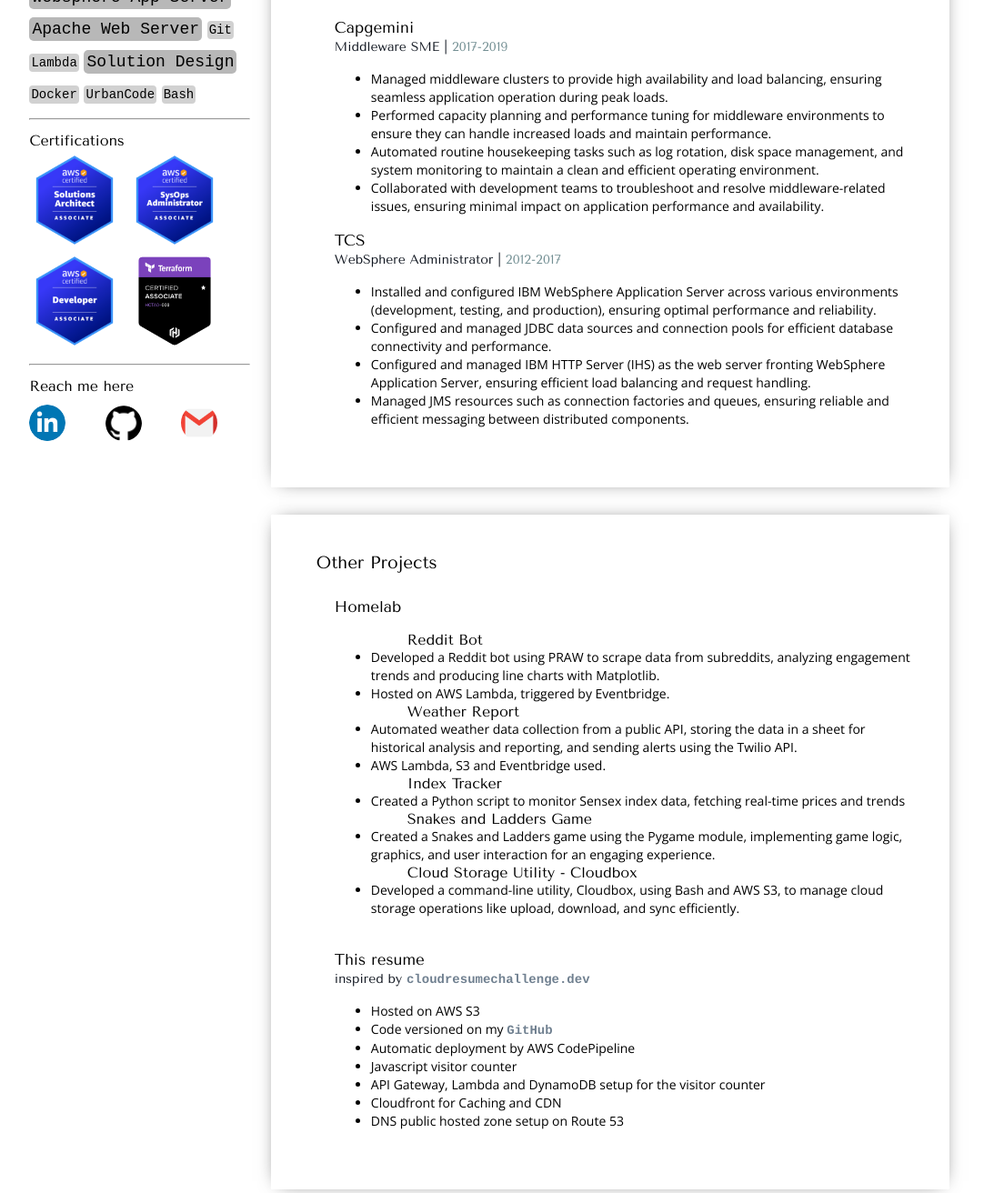
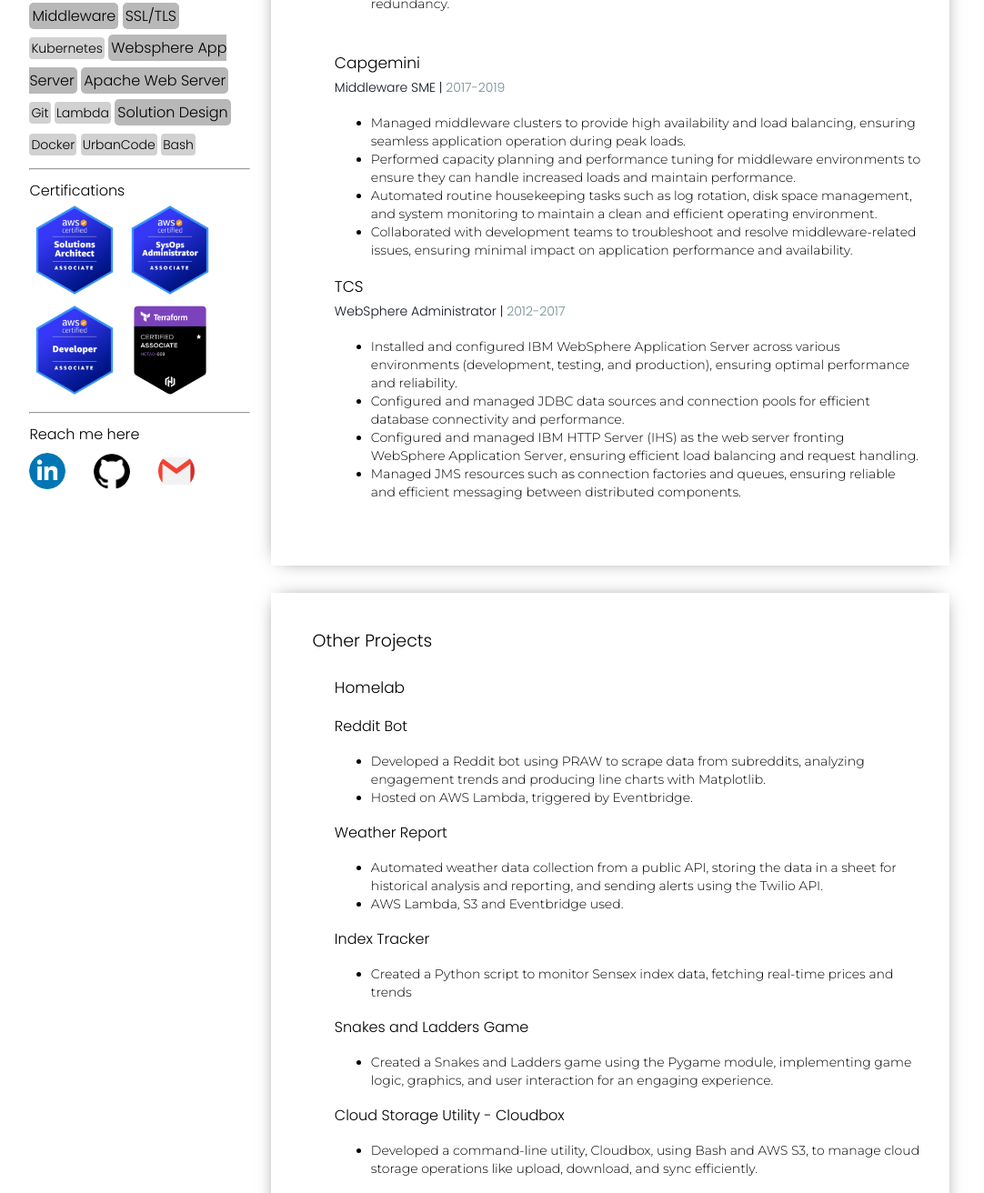
Before and after one commit to amithub29/resume-webpage, a plain HTML site: page index.html in a window 1280 px wide. Shown: the part 708-2020 px from the top of the page at 91% size, without its empty margins (102-1184 px from the left). Drawn offline with nearby package versions, Linux system fonts and the light colour scheme; a script that the page names is missing.

Commit message:
Font and Alignment changes

```diff
--- a/index.html
+++ b/index.html
@@ -3,8 +3,8 @@
 	<head>
 		<title>Amit Mehta - Resume</title>
 		<link rel="stylesheet" type="text/css" href="style.css">
-		<link rel="stylesheet" media="screen" href="https://fonts.googleapis.com/css2?family=Tenor+Sans&display=swap" type="text/css"/>
-		<link rel="stylesheet" href="https://fonts.googleapis.com/css2?family=Open+Sans:wght@300&display=swap" type="text/css"/>
+		<link rel="stylesheet" media="screen" href="https://fonts.googleapis.com/css2?family=Poppins:wght@300&display=swap" type="text/css"/>
+		<link rel="stylesheet" href="https://fonts.googleapis.com/css2?family=Montserrat:wght@300&display=swap" type="text/css"/>
 		<script type="text/javascript" src="get_apis.js" defer></script>
 	</head>
 
@@ -15,7 +15,18 @@
 					<img id="profile-photo" src="images/website-photo.jpg" alt="Profile-Image">
 				</div>
 				<p id="name">Amit Mehta<br></p>
-				<p>AWS | Python | Linux | Middleware | Terraform<br><span id="description">- 12 years of experience with Middleware/Linux systems <br>- 4 years in Cloud Infrastructure <br>- I like new challenges and playing with tech at work and in spare time <br>- I tutor and motivate juniors <br>- I host a few services and domains for myself</span></p>
+				<p>AWS | Python | Linux | Middleware | Terraform<br><span id="description">> 12 years of experience with Middleware/Linux systems <br>> 4 years in Cloud Infrastructure <br>> I like new challenges and playing with tech at work and in spare time <br>> I tutor and motivate juniors <br>> I host a few services and domains for myself</span></p>
+				<!-- <p>AWS | Python | Linux | Middleware | Terraform<br>
+					<span id="description">
+						<ul>
+							<li>12 years of experience with Middleware/Linux systems</li>
+							<li>4 years in Cloud Infrastructure</li>
+							<li>I like new challenges and playing with tech at work and in spare time</li>
+							<li>I tutor and motivate juniors</li>
+							<li>I host a few services and domains for myself</li>
+						</ul>
+					</span>
+				</p> -->
 				<hr width="100%">
 				<div id="skills">
 					<p style="display:inline;">Skills</p><br>
@@ -122,21 +133,32 @@
 					<p>&nbsp;&nbsp;&nbsp;Other Projects</p>
 					<ul>
 						<p class="tag">Homelab<br></p>
+
+						<p>Reddit Bot</p>
 						<ul>
-							<ul>Reddit Bot</ul>
 							<li>Developed a Reddit bot using PRAW to scrape data from subreddits, analyzing engagement trends and producing line charts with Matplotlib.</li>
 							<li>Hosted on AWS Lambda, triggered by Eventbridge.</li>
-							<ul>Weather Report</ul>
+						</ul>
+
+						<p>Weather Report</p>
+						<ul>
 							<li>Automated weather data collection from a public API, storing the data in a sheet for historical analysis and reporting, and sending alerts using the Twilio API.</li>
 							<li>AWS Lambda, S3 and Eventbridge used.</li>
-							<ul>Index Tracker</ul>
+						</ul>
+						<p>Index Tracker</p>
+						<ul>
 							<li>Created a Python script to monitor Sensex index data, fetching real-time prices and trends</li>
-							<ul>Snakes and Ladders Game</ul>
+						</ul>
+						<p>Snakes and Ladders Game</p>
+						<ul>
 							<li>Created a Snakes and Ladders game using the Pygame module, implementing game logic, graphics, and user interaction for an engaging experience.</li>
-							<ul>Cloud Storage Utility - Cloudbox</ul>
+						</ul>
+						<p>Cloud Storage Utility - Cloudbox</p>
+						<ul>
 							<li>Developed a command-line utility, Cloudbox, using Bash and AWS S3, to manage cloud storage operations like upload, download, and sync efficiently.</li>
+						</ul>
 							<br>
-						</ul>
+
 						<p class="tag">This resume<br><span>inspired by <a href="https://cloudresumechallenge.dev" target="_blank" class="link">cloudresumechallenge.dev</a></span></p>
 						<ul>
 							<li>Hosted on AWS S3</li>
--- a/style.css
+++ b/style.css
@@ -1,6 +1,6 @@
 
 html{
-    font-family: 'Tenor Sans',sans-serif;
+    font-family: 'Poppins',sans-serif;
   }
   hr{
       background: grey;
@@ -92,7 +92,7 @@
   }
   #skill {
     display:inline;
-    font-family: "Courier New", Courier, monospace;
+    font-family: 'Poppins', Courier, monospace;
     font-size: 14px !important;
     background: #d1d1d1;
     padding: 2px;
@@ -104,8 +104,8 @@
   }
   #skill-stronger {
     display:inline;
-    font-family: "Courier New", Courier, monospace;
-    font-size: 18px !important;
+    font-family: 'Poppins', Courier, monospace;
+    font-size: 16px !important;
     background: #b8b8b8;
     padding: 3px;
     border-radius: 5px;
@@ -122,7 +122,7 @@
       font-weight: bold;
       color: #708090;
       text-decoration: none;
-      font-family: 'Cutive Mono', Courier, monospace;
+      font-family: 'Poppins', Courier, monospace;
   }
   #sidepanel-section-title{
     line-height: 30px;
@@ -141,14 +141,14 @@
   .link{
     text-decoration: none;
     color: #708090;
-    font-weight: bold;
-    font-family: 'Cutive Mono', Courier, monospace;
+    font-weight: normal;
+    font-family: 'Poppins', Courier, monospace;
   }
   ul > li{
     font-size: 14px;
     list-style-type: disc;
     line-height: 20px;
-    font-family: 'Open Sans', sans-serif;
+    font-family: 'Montserrat', sans-serif;
   }
   .counter{
     font-size: 14px;
```
